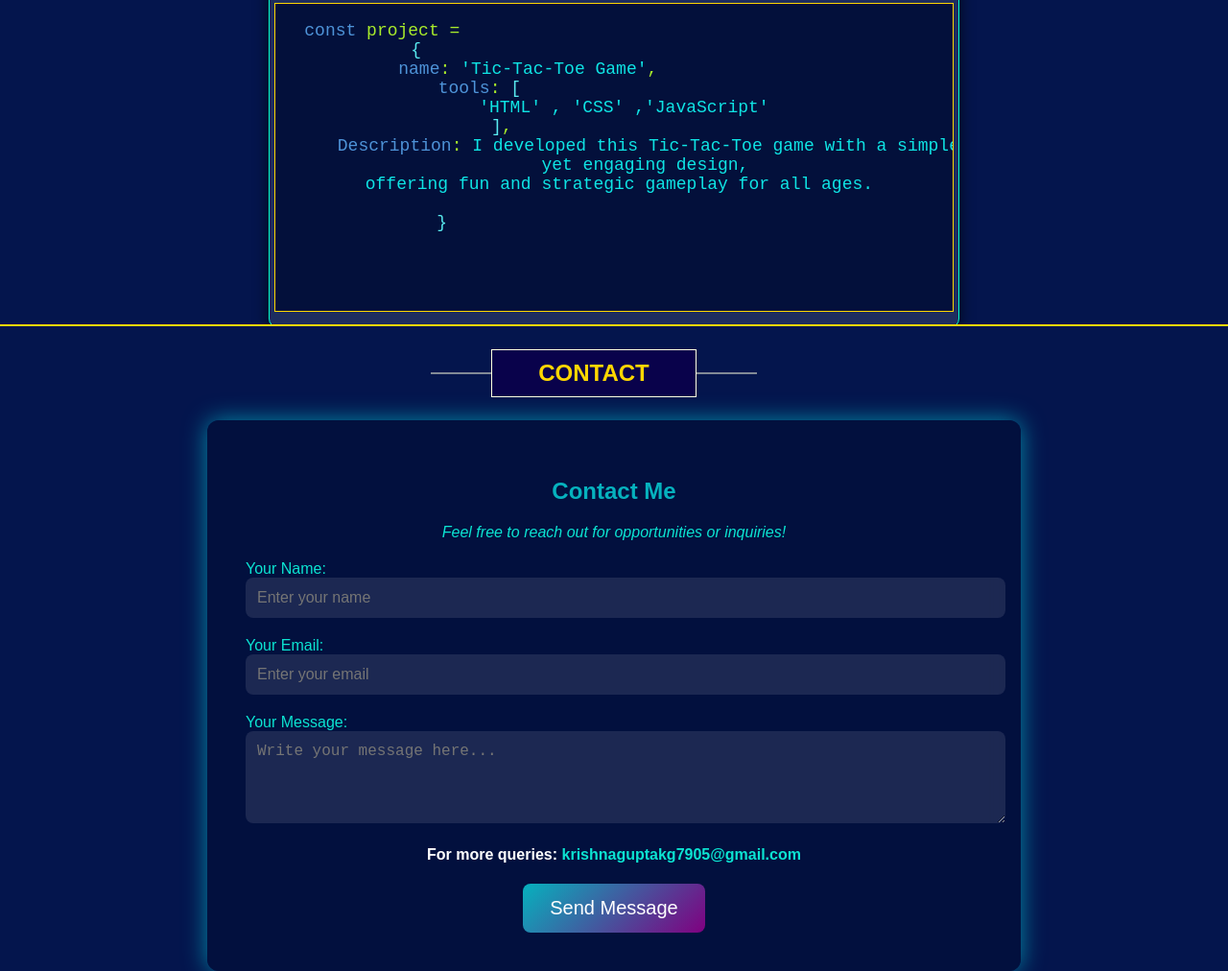
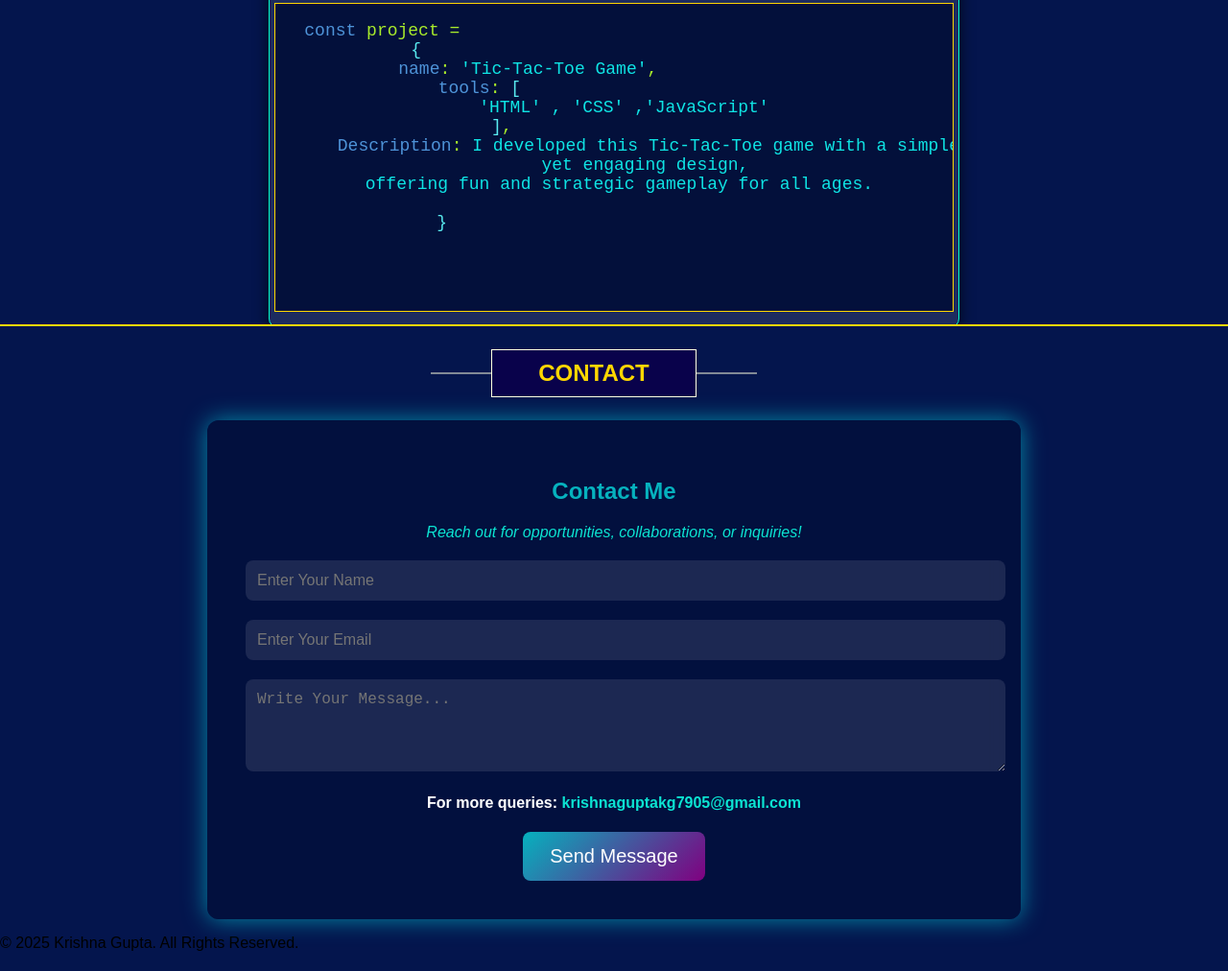
Before and after one commit to Krishna7905/Portfolio, a plain HTML site: page index.html in a window 1280 px wide. Shown: the part 2835-3847 px from the top of the page at 96% size. Drawn offline with Linux system fonts and the light colour scheme.

Commit message:
Update index.html

```diff
--- a/index.html
+++ b/index.html
@@ -159,8 +159,8 @@
         <!-- <div class="carousel-item"><img src="Screenshot (7).png" alt="Python" >
           <p>Python</p>
         </div> -->
-        <div class="carousel-item"><img src="java.png" alt="Java">
-          <p>Java</p>
+        <div class="carousel-item"><img src="php.jpg" alt="php">
+          <p>PHP</p>
         </div>
         <div class="carousel-item"><img src="sql.png" alt="SQL">
           <p>SQL</p>
@@ -172,8 +172,8 @@
 
   <!-- project sections  -->
 
-  <h3 style="display: flex; justify-content: center; align-items: center; width: 15%; margin-left: 40%;">Projects</h3>
-  <section class="project" id="project">
+  <h3 style="display: flex; justify-content: center; align-items: center; width: 15%; margin-left: 40%;"  id="project">Projects</h3>
+  <section class="project" >
     <div class="project-box">
       <h2>Vehicle</h2>
       <p>
@@ -309,34 +309,41 @@
   </section>
 
 
-  <!-- Education section -->
+  <!-- contact section -->
   <h3 style="display: flex; justify-content: center; align-items: center; width: 15%; margin-left: 40%;">Contact</h3>
+ <!-- Futuristic Contact Section -->
 <div class="contact-container" id="contact">
   <div class="contact-form">
       <h2>Contact Me</h2>
-      <p class="contact-text">Feel free to reach out for opportunities or inquiries!</p>
+      <p class="contact-text">Reach out for opportunities, collaborations, or inquiries!</p>
+
       <form>
           <div class="input-group">
-          <label for="name">Your Name:</label>
-          <input type="text" id="name" name="name" placeholder="Enter your name" required>
+              <input type="text" id="name" name="name" placeholder="Enter Your Name" required>
           </div>
 
           <div class="input-group">
-          <label for="email">Your Email:</label>
-          <input type="email" id="email" name="email" placeholder="Enter your email" required>
+              <input type="email" id="email" name="email" placeholder="Enter Your Email" required>
           </div>
 
           <div class="input-group">
-          <label for="message">Your Message:</label>
-          <textarea id="message" name="message" rows="4" placeholder="Write your message here..." required></textarea>
+              <textarea id="message" name="message" rows="4" placeholder="Write Your Message..." required></textarea>
           </div>
 
-        <h4 class="query-text">For more queries: <a href="mailto:krishnaguptakg7905@gmail.com">krishnaguptakg7905@gmail.com</a></h4>
+          <h4 class="query-text">
+              For more queries:
+              <a href="mailto:krishnaguptakg7905@gmail.com">krishnaguptakg7905@gmail.com</a>
+          </h4>
 
-        <button type="submit">Send Message</button>
+          <button type="submit" class="neon-button">Send Message</button>
       </form>
   </div>
 </div>
+<!-- Footer -->
+<footer class="footer-container">
+  <p class="copyright">&copy; 2025 Krishna Gupta. All Rights Reserved.</p>
+</footer>
+
 
 
 </body>
```
Lines whose indentation alone changed are shown as unchanged.
